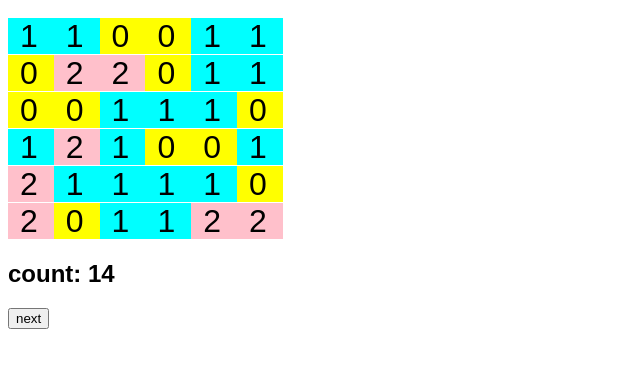
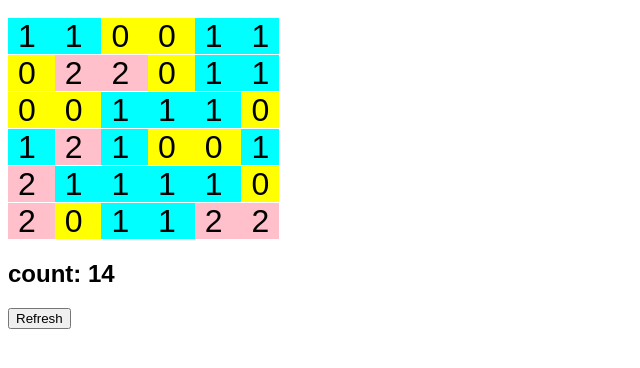
Before and after one commit to jeffswartz/cluster-fun, a website: page public/index.html in a window 1280 px wide. Shown: the part 48-416 px from the top of the page, without its empty margins (0-640 px from the left). Drawn offline with Linux system fonts and the light colour scheme.

Commit message:
Lint and CSS cxs

```diff
--- a/public/index.html
+++ b/public/index.html
@@ -21,15 +21,17 @@
      background-color: pink;
     }
     span {
-     padding: 0 2px 0 12px;
+     padding: 0 0 0 10px;
     }
   </style>
 </head>
+
 <body>
   <h1>cluster fun!</h1>
   <div id="matrix"></div>
   <h2 id="results"></h2>
-  <button id="next">next</button>
+  <button id="next">Refresh</button>
+
   <script>
     const SIZE = 6;
     const squares = [];
@@ -56,10 +58,8 @@
             }
           }
         }
-    console.log(segments.length);
       }
       resultsDiv.innerHTML = `count: ${segments.length}`;
-
     };
 
     const generateMatrix = () => {
@@ -69,7 +69,9 @@
         const rowDiv = document.createElement('div');
         for (var j = 0; j < SIZE; j ++) {
           squares[i][j] = { value: Math.round(Math.random() * 2) };
-           rowDiv.innerHTML += `<span class="color${squares[i][j].value}">${squares[i][j].value}<\span>`;
+          rowDiv.innerHTML += `<span class="color${squares[i][j].value}">
+            ${squares[i][j].value}
+            <\span>`;
         }
         matrixDisplay.appendChild(rowDiv);
       }
@@ -77,7 +79,6 @@
     }
 
     addEventListener('load', function(e) {
-
       generateMatrix();
     });
     document.querySelector('#next').addEventListener('click', () => {
```
Lines whose indentation alone changed are shown as unchanged.
